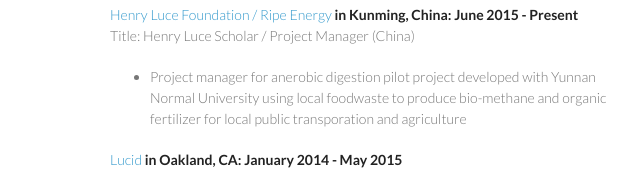
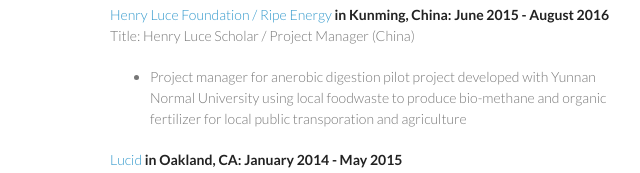
Before and after one commit to kydan/breakpointer.github.com, a plain HTML site: page index.html in a window 1280 px wide. Shown: the part 421-594 px from the top of the page, 460-1100 px from the left. Drawn offline with Linux system fonts and the light colour scheme.

Commit message:
updated HLUCE job timeline

```diff
--- a/index.html
+++ b/index.html
@@ -37,7 +37,7 @@
 
 			<h3>Employment History</h3>
 				<p>
-          <strong><a href="http://www.qlear.build"> QLEAR </a> in Shanghai, China: Aug 2016 - Present</strong>
+          <strong><a href="http://www.qlear.build">QLEAR</a> in Shanghai, China: Aug 2016 - Present</strong>
 				  <br/>
 				  Title: Product Manager
 				  <br/>
@@ -48,7 +48,7 @@
 
 				<p>
 				<p>
-          <strong><a href="http://www.hluce.org/lsprogram.aspx"> Henry Luce Foundation </a><a href="http://www.ripe.energy"> / Ripe Energy</a> in Kunming, China: June 2015 - Present</strong>
+          <strong><a href="http://www.hluce.org/lsprogram.aspx">Henry Luce Foundation</a><a href="http://www.ripe.energy"> / Ripe Energy</a> in Kunming, China: June 2015 - August 2016</strong>
 				  <br/>
 				  Title: Henry Luce Scholar / Project Manager (China)
 				  <br/>
```
